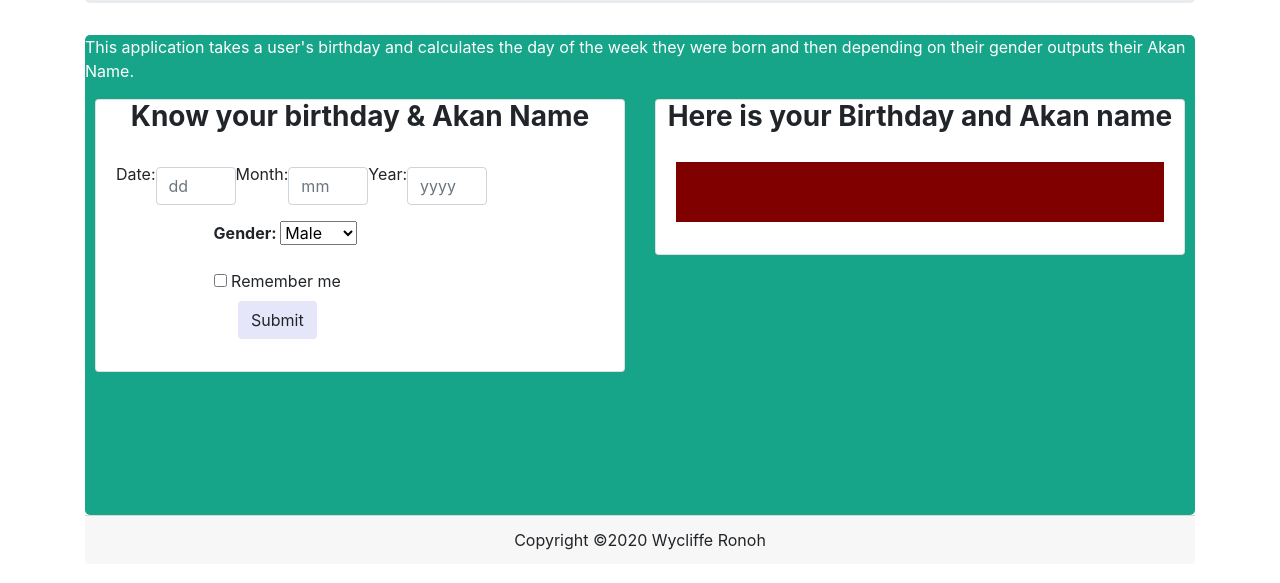
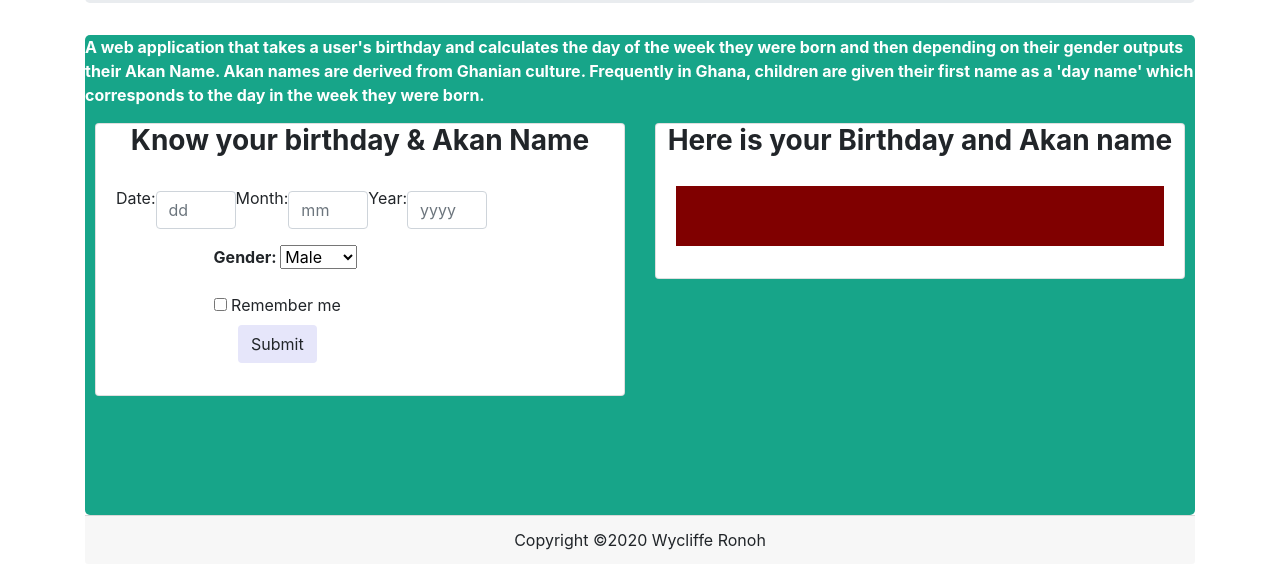
Before and after one commit to wikky2012/Birthday-and-Name-generator, a plain HTML site: page index.html in a window 1280 px wide. Shown: the part 217-800 px from the top of the page. Drawn offline with Linux system fonts and the light colour scheme.

Commit message:
make changes to the README.md file

```diff
--- a/index.html
+++ b/index.html
@@ -17,7 +17,7 @@
         </div>
         <div class="generator">
           <div class="discription">
-              <p>This application takes a user's birthday and calculates the day of the week they were born and then depending on their gender outputs their Akan Name. </p>
+              <p><strong>A web application that takes a user's birthday and calculates the day of the week they were born and then depending on their gender outputs their Akan Name. Akan names are derived from Ghanian culture. Frequently in Ghana, children are given their first name as a 'day name' which corresponds to the day in the week they were born.</strong></p></p>
               <div class="row">
                   <div class="col-md-6">
                       <div class="card">
```
Also changed, not shown: 1 other file.
